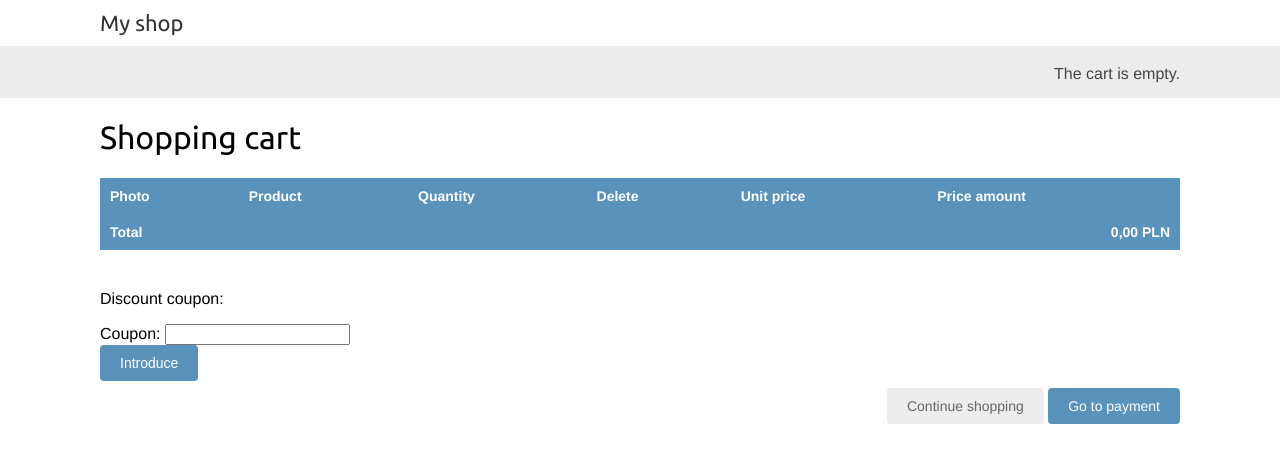
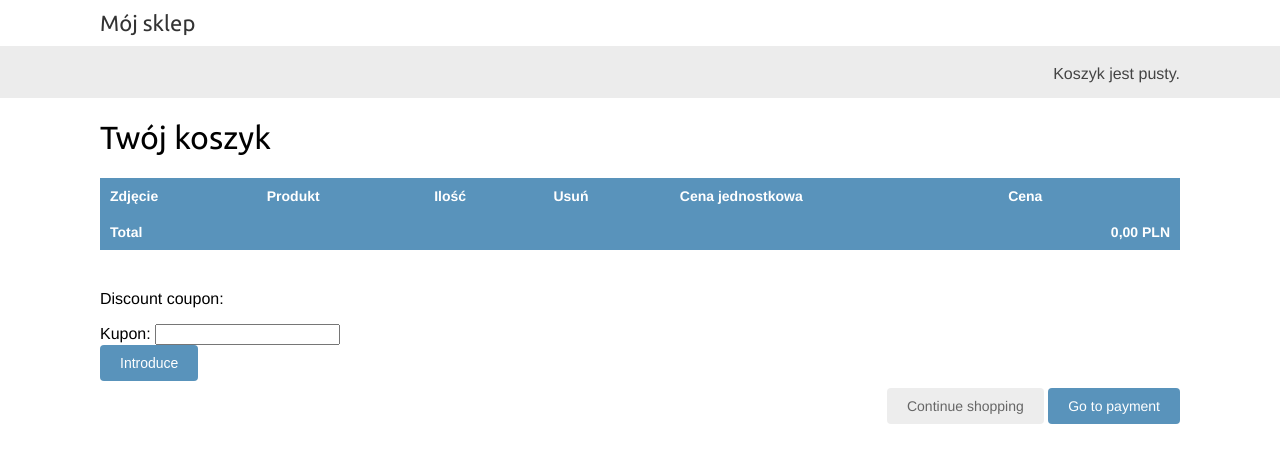
Before and after one commit to KFolwarski20/ECommerceApp, a Django app: page /cart/ in a window 1280 px wide. Shown: the top 463 px of the page. Run offline with Django 5.2, Linux system fonts and the light colour scheme; parts of the project's set-up code (start-up, migrations or seed data) failed here and were passed over.

Commit message:
Add translation for the templates 'base.html' etc.

```diff
--- a/myshop/cart/forms.py
+++ b/myshop/cart/forms.py
@@ -5,5 +5,5 @@ PRODUCT_QUANTITY_CHOICES = [(i, str(i)) for i in range(1, 21)]
 
 
 class CartAddProductForm(forms.Form):
-    quantity = forms.TypedChoiceField(choices=PRODUCT_QUANTITY_CHOICES, coerce=lambda x: int(x), label=_('Quantity'))
+    quantity = forms.TypedChoiceField(choices=PRODUCT_QUANTITY_CHOICES, coerce=lambda x: int(x), label=_('Ilość'))
     override = forms.BooleanField(required=False, initial=False, widget=forms.HiddenInput)
--- a/myshop/cart/templates/cart/detail.html
+++ b/myshop/cart/templates/cart/detail.html
@@ -1,21 +1,22 @@
 {% extends "shop/base.html" %}
 {% load static %}
+{% load i18n %}
 
 {% block title %}
-    Shopping cart
+    {% trans "Twój koszyk" %}
 {% endblock %}
 
 {% block content %}
-    <h1>Shopping cart</h1>
+    <h1>{% trans "Twój koszyk" %}</h1>
     <table class="cart">
         <thead>
             <tr>
-                <th>Photo</th>
-                <th>Product</th>
-                <th>Quantity</th>
-                <th>Delete</th>
-                <th>Unit price</th>
-                <th>Price amount</th>
+                <th>{% trans "Zdjęcie" %}</th>
+                <th>{% trans "Produkt" %}</th>
+                <th>{% trans "Ilość" %}</th>
+                <th>{% trans "Usuń" %}</th>
+                <th>{% trans "Cena jednostkowa" %}</th>
+                <th>{% trans "Cena" %}</th>
             </tr>
         </thead>
         <tbody>
@@ -34,7 +35,7 @@
                                 {{ item.update_quantity_form.quantity }}
                                 {{ item.update_quantity_form.update }}
                                 {{ item.update_quantity_form.total_price }}
-                                <input type="submit" value="Change">
+                                <input type="submit" value="Update">
                                 {% csrf_token %}
                             </form>
                         </td>
@@ -51,15 +52,14 @@
             {% endfor %}
             {% if cart.coupon %}
                 <tr class="subtotal">
-                    <td>Total value</td>
+                    <td>{% trans "Suma częściowa" %}</td>
                     <td colspan="4"></td>
                     <td class="num">{{ cart.get_total_price|floatformat:"2" }} PLN</td>
                 </tr>
                 <tr>
-                    <td>
-                        Coupon "{{ cart.coupon.code }}"
-                        ({{ cart.coupon.discount }}% discount)
-                    </td>
+                    {% blocktrans with code=cart.coupon.code discount=cart.coupon.discount %}
+                        <td>"{{ code }}" kupon ({{ discount }}% rabatu)</td>
+                    {% endblocktrans %}
                     <td colspan="4"></td>
                     <td class="num neg">
                         - {{ cart.get_discount|floatformat:"2" }} PLN
--- a/myshop/coupons/forms.py
+++ b/myshop/coupons/forms.py
@@ -3,4 +3,4 @@ from django.utils.translation import gettext_lazy as _
 
 
 class CouponApplyForm(forms.Form):
-    code = forms.CharField(label=_('Coupon'))
+    code = forms.CharField(label=_('Kupon'))
--- a/myshop/shop/templates/shop/base.html
+++ b/myshop/shop/templates/shop/base.html
@@ -1,26 +1,28 @@
 {% load static %}
+{% load i18n %}
 <!DOCTYPE html>
 <html>
 <head>
     <meta charset="UTF-8">
-    <title>{% block title %}My shop{% endblock %}</title>
+    <title>{% block title %}{% trans "Mój sklep" %}{% endblock %}</title>
     <link href="{% static "css/base.css" %}" rel="stylesheet">
 </head>
 <body>
     <div id="header">
-        <a href="/" class="logo">My shop</a>
+        <a href="/" class="logo">{% trans "Mój sklep" %}</a>
     </div>
     <div id="subheader">
         <div class="cart">
             {% with total_items=cart|length %}
                 {% if cart|length > 0 %}
-                Cart:
-                <a href="{% url "cart:cart_detail" %}">
-                    {{ total_items }} product{{ total_items|pluralize:"s" }},
-                    {{ cart.get_total_price_after_discount|floatformat:"2" }} PLN
-                </a>
+                    {% trans "Koszyk" %}:
+                    <a href="{% url "cart:cart_detail" %}">
+                        {% blocktrans with total_items_plural=total_items|pluralize:"y" total_price=cart.get_total_price %}
+                            {{ total_items }} produkt{{ total_items_plural }}, {{ total_price }} PLN
+                        {% endblocktrans %}
+                    </a>
                 {% else %}
-                    The cart is empty.
+                    {% trans "Koszyk jest pusty." %}
                 {% endif %}
             {% endwith %}
         </div>
--- a/myshop/shop/templates/shop/product/detail.html
+++ b/myshop/shop/templates/shop/product/detail.html
@@ -1,5 +1,6 @@
 {% extends "shop/base.html" %}
 {% load static %}
+{% load i18n %}
 
 {% block title %}
     {% if category %}{{ category.title }}{% else %}Products{% endif %}
@@ -15,7 +16,7 @@
         <form action="{% url "cart:cart_add" product.id %}" method="post">
             {{ cart_product_form }}
             {% csrf_token %}
-            <input type="submit" value="Add to cart">
+            <input type="submit" value="{% trans "Dodaj do koszyka" %}">
         </form>
         {{ product.description|linebreaks }}
     </div>
```
Also changed, not shown: myshop/orders/templates/orders/order/create.html (+9 -6 lines), myshop/locale/en/LC_MESSAGES/django.po, myshop/locale/pl/LC_MESSAGES/django.po, myshop/orders/locale/en/LC_MESSAGES/django.po, myshop/orders/locale/pl/LC_MESSAGES/django.po.
